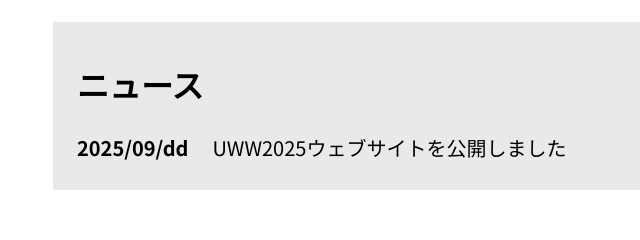
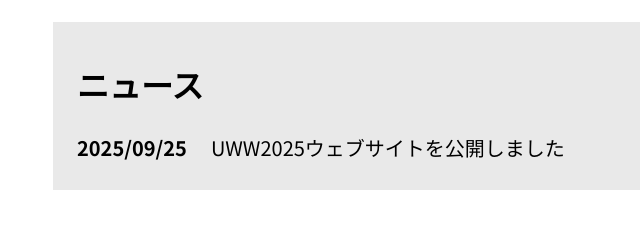
Before and after one commit to HirokiOka/uww2025, an Astro site: page / in a window 1280 px wide. Shown: the part 780-1020 px from the top of the page, 67-707 px from the left. Built offline with nearby package versions, Linux system fonts and the light colour scheme; Astro itself is replaced by a stand-in of ours; a web font is replaced by a local one.

Commit message:
ニュース更新

```diff
--- a/src/components/News.astro
+++ b/src/components/News.astro
@@ -1,7 +1,7 @@
 ---
 
 const newsItems = [
-  { date: "2025/09/dd", title: "UWW2025ウェブサイトを公開しました" },
+  { date: "2025/09/25", title: "UWW2025ウェブサイトを公開しました" },
 ];
 ---
 <section class="bl_news">
```
